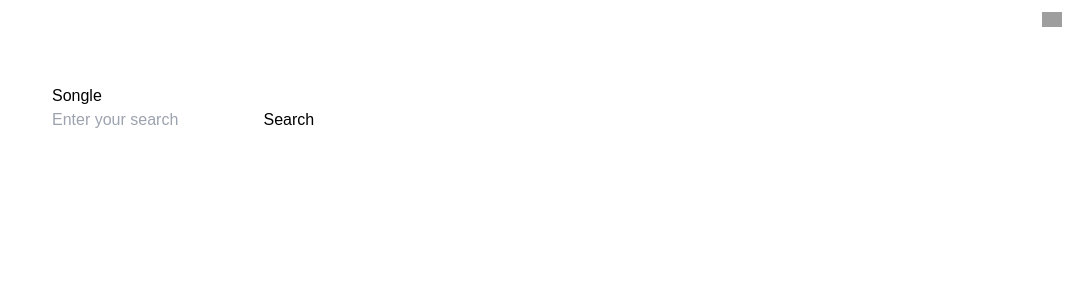
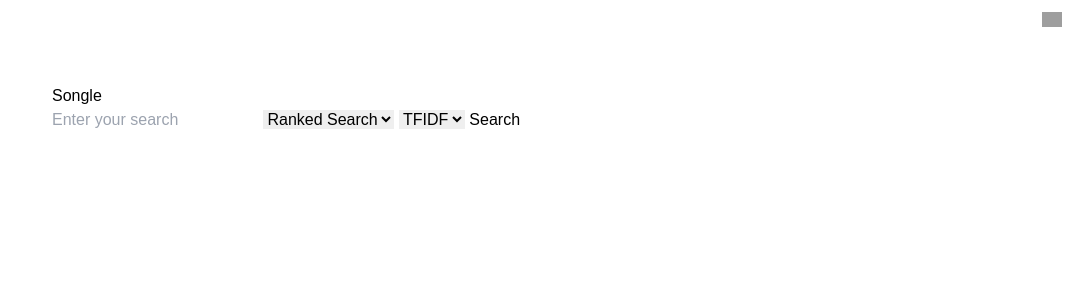
Before and after one commit to rubyimrie/songsearch, a Flask app: page / in a window 1280 px wide. Shown: the top 304 px of the page, without its empty margins (208-1280 px from the left). Run offline with Flask 3, Linux system fonts and the light colour scheme; data that the repository does not hold is empty; style sheets or scripts are compiled from the project's sources; grey boxes are pictures that could not be loaded.

Commit message:
search options

```diff
--- a/app.py
+++ b/app.py
@@ -10,35 +10,34 @@
 @app.route('/', methods=['GET', 'POST'])
 def index():
     search_query = None
+    search_type = 'ranked'
     search_results = []
     error_message = None
 
     if request.method == 'POST':
-        # Retrieve the search query from the form
+        # Retrieve the search query and type from the form
         search_query = request.form.get('search_query')
+        search_type = request.form.get('search_type')
 
-        # Make a GET request to the API endpoint for searching
-        api_url = 'http://34.82.129.217:5000/ranked'
-        params = {'query': search_query, 'page': 1, 'filter': '', 'ranking': '1', 'show': 0}  # Adjust parameters as needed
+        # Prepare parameters for API request based on search type
+        if search_type == 'ranked':
+            ranking = request.form.get('ranking')
+            params = {'query': search_query, 'page': 1, 'filter': '', 'ranking': ranking, 'show': 0}  # Adjust common parameters as needed
+            api_url = 'http://34.82.129.217:5000/ranked'
+        elif search_type == 'simple':
+            type = request.form.get('search_option')
+            params = {'query': search_query, 'page': 1, 'filter': '', 'type':type, 'show': 0}  # Adjust common parameters as needed
+            api_url = 'http://34.82.129.217:5000/search'
+
+        # Make a GET request to the appropriate API endpoint
         response = requests.get(api_url, params=params)
 
         if response.status_code == 200:
             # Parse the JSON response
             data = response.json()
-            ranked_results = data[0]  # Extract the list of search results
-            total_results = data[1]   # Extract the total number of results
+            search_results = data[0]  # Assuming the response contains the search results directly
 
-            if ranked_results:
-                # Format the search results for display
-                for result in ranked_results:
-                    search_results.append({
-                        'song_name': result['title'],
-                        'artist': result['artist'],
-                        'id': result['id'],
-                        'album': result['album'],
-                        'released_year': result['released_year']
-                    })
-            else:
+            if not search_results:
                 error_message = f'No results found for the query: {search_query}'
         else:
             # Handle error response
@@ -49,7 +48,8 @@
     liked_song_ids = [song['id'] for song in liked_songs_response.json()]
 
     # Render the index page template
-    return render_template('search.html', search_query=search_query, search_results=search_results, liked_song_ids=liked_song_ids, error=error_message)
+    return render_template('search.html', search_query=search_query, search_type=search_type, search_results=search_results, liked_song_ids=liked_song_ids, error=error_message)
+
 
 
 
--- a/templates/search.html
+++ b/templates/search.html
@@ -1,4 +1,3 @@
-
 {% extends 'layout.html' %}
 {% block title %}Search App{% endblock %}
 
@@ -8,10 +7,30 @@
 
     <form class="flex" method="post">
         <input class="flex-grow p-2 mb-6 text-indigo-700 border-b-2 border-indigo-500 outline-none focus:bg-gray-300" type="text" name="search_query" placeholder="Enter your search">
-            <button class="ml-2 bg-indigo-700 hover:bg-pink-700 text-white font-bold py-2 px-4 mb-6 rounded " type="submit">Search</button>
+        <select name="search_type" id="search_type" class="ml-2 mb-6">
+            <option value="ranked" selected>Ranked Search</option>
+            <option value="simple">Simple Search</option>
+        </select>
+        <select name="ranking" id="ranking" class="ml-2 mb-6">
+            <option value="1">TFIDF</option>
+            <option value="2">BM25</option>
+        </select>
+        <select name="search_option" id="search_option" class="ml-2 mb-6" style="display: none;">
+            <option value="0">Terms Search</option>
+            <option value="1">Phrase Search</option>
+            <option value="2">Proximity Search</option>
+        </select>
+        <button class="ml-2 bg-indigo-700 hover:bg-pink-700 text-white font-bold py-2 px-4 mb-6 rounded" type="submit">Search</button>
     </form>
+
     {% if search_query %}
     <p>You searched for: <strong>{{ search_query }}</strong></p>
+    <p>Search Type: <strong>{{ 'Ranked Search' if search_type == 'ranked' else 'Simple Search' }}</strong></p>
+    {% if search_type == 'ranked' %}
+    <p>Ranking: <strong>{{ 'TFIDF' if ranking == '1' else 'BM25' }}</strong></p>
+    {% else %}
+    <p>Search Option: <strong>{{ 'Terms Search' if search_option == '0' else ('Phrase Search' if search_option == '1' else 'Proximity Search') }}</strong></p>
+    {% endif %}
     {% for result in search_results %}
     <div class="result-box">
         <div class="result">
@@ -36,4 +55,24 @@
     {% endfor %}
     {% endif %}
 </div>
+
+<script>
+    // Get the select element for search type
+    var searchTypeSelect = document.getElementById("search_type");
+    // Get the select elements for ranking and search options
+    var rankingSelect = document.getElementById("ranking");
+    var searchOptionSelect = document.getElementById("search_option");
+
+    // Add event listener to search type select to toggle visibility of ranking or search option dropdowns
+    searchTypeSelect.addEventListener("change", function() {
+        if (searchTypeSelect.value === "ranked") {
+            rankingSelect.style.display = "inline-block";
+            searchOptionSelect.style.display = "none";
+        } else {
+            rankingSelect.style.display = "none";
+            searchOptionSelect.style.display = "inline-block";
+        }
+    });
+</script>
+
 {% endblock %}
```
Lines whose indentation alone changed are shown as unchanged.
